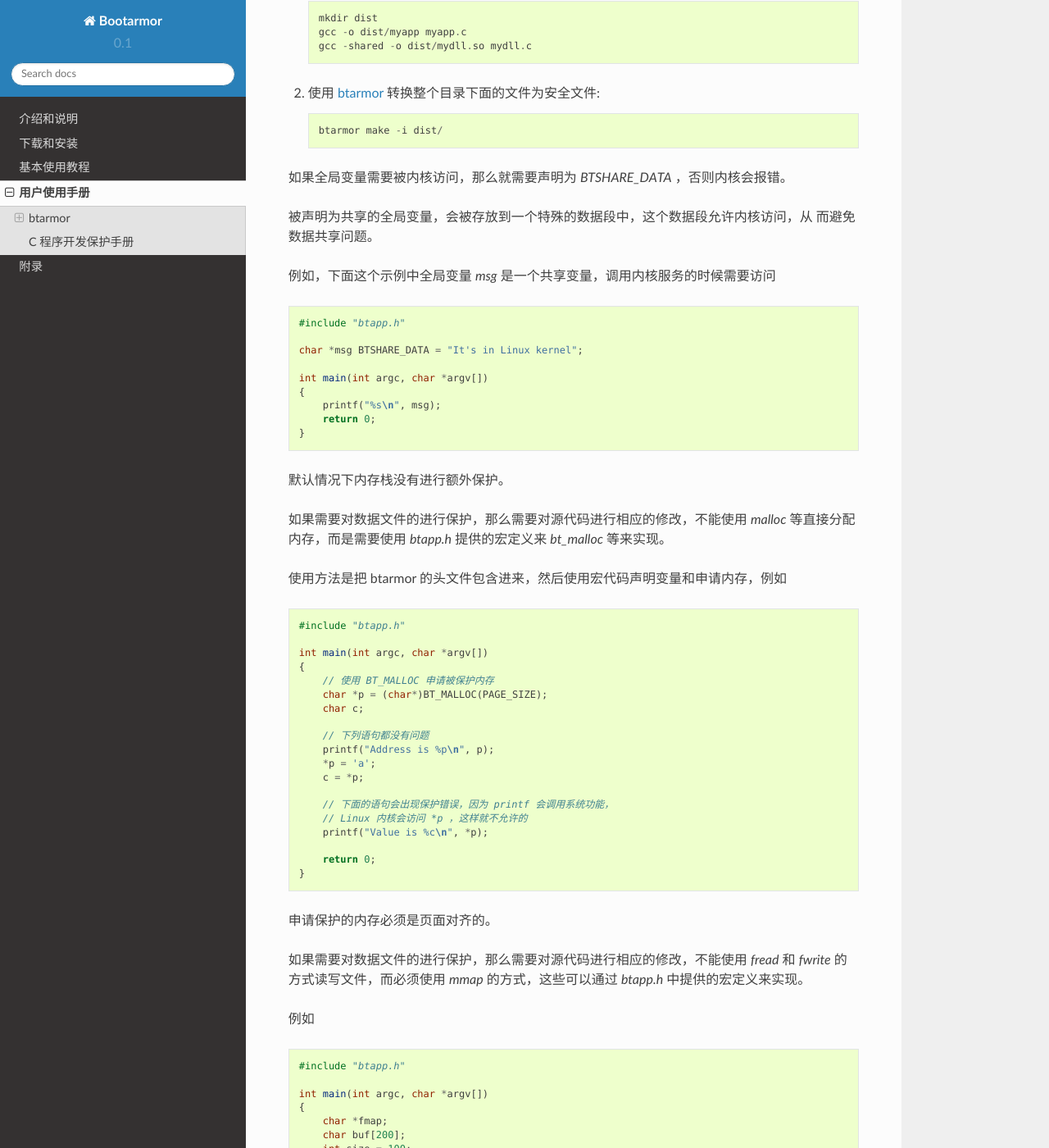
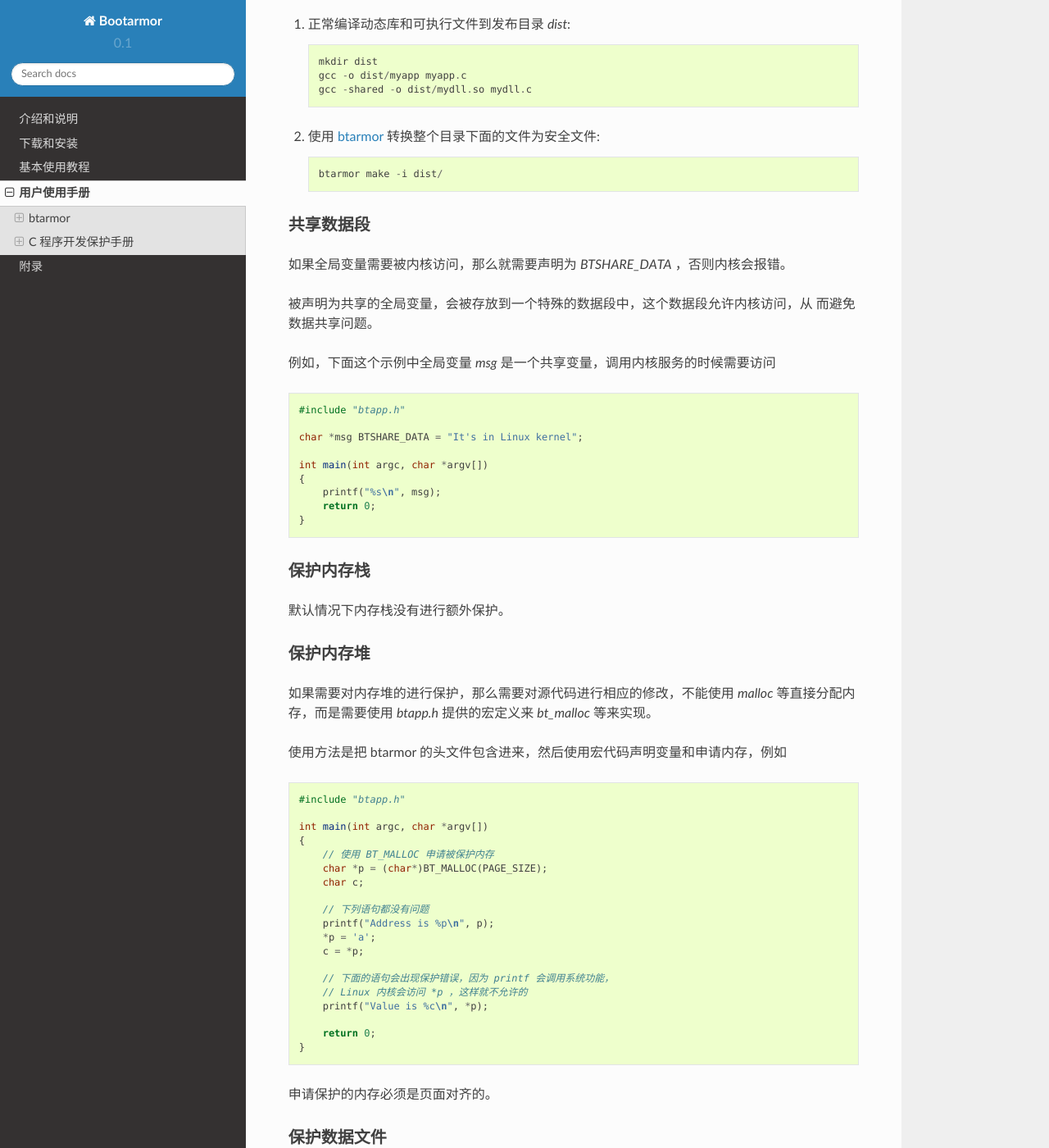
Before and after one commit to dashingsoft/btarmor-docs, a Sphinx documentation site: the page built from docs/handbook.rst, in a window 1280 px wide and 1400 px high, scrolled down 4055 px. Shown: the whole window at 82% size. Built offline with Sphinx 7.4.7 and the Read the Docs theme 2.0.0, drawn with Linux system fonts in a browser that asks for light colours.

Commit message:
Refine format

```diff
--- a/docs/handbook.rst
+++ b/docs/handbook.rst
@@ -145,7 +145,7 @@ C 程序开发保护手册
 访问，就需要进行一些额外的设置和处理。
 
 保护代码段和数据段
-~~~~~~~~~~~~~~~~~~
+++++++++++++++++++
 
 对于使用 C 语言开发的可执行文件来说，默认情况下数据段和代码段都是受到保护的，不
 需要额外的处理。基本使用步骤
@@ -172,7 +172,7 @@ C 程序开发保护手册
      btarmor make -i dist/
 
 共享数据段
-~~~~~~~~~~
+++++++++++
 
 如果全局变量需要被内核访问，那么就需要声明为 `BTSHARE_DATA` ，否则内核会报错。
 
@@ -194,14 +194,14 @@ C 程序开发保护手册
    }
 
 保护内存栈
-~~~~~~~~~~
+++++++++++
 
 默认情况下内存栈没有进行额外保护。
 
 保护内存堆
-~~~~~~~~~~
+++++++++++
 
-如果需要对数据文件的进行保护，那么需要对源代码进行相应的修改，不能使用 `malloc`
+如果需要对内存堆的进行保护，那么需要对源代码进行相应的修改，不能使用 `malloc`
 等直接分配内存，而是需要使用 `btapp.h` 提供的宏定义来 `bt_malloc` 等来实现。
 
 使用方法是把 btarmor 的头文件包含进来，然后使用宏代码声明变量和申请内存，例如
@@ -231,7 +231,7 @@ C 程序开发保护手册
 申请保护的内存必须是页面对齐的。
 
 保护数据文件
-~~~~~~~~~~~~
+++++++++++++
 
 如果需要对数据文件的进行保护，那么需要对源代码进行相应的修改，不能使用 `fread`
 和 `fwrite` 的方式读写文件，而必须使用 `mmap` 的方式，这些可以通过 `btapp.h`
```
